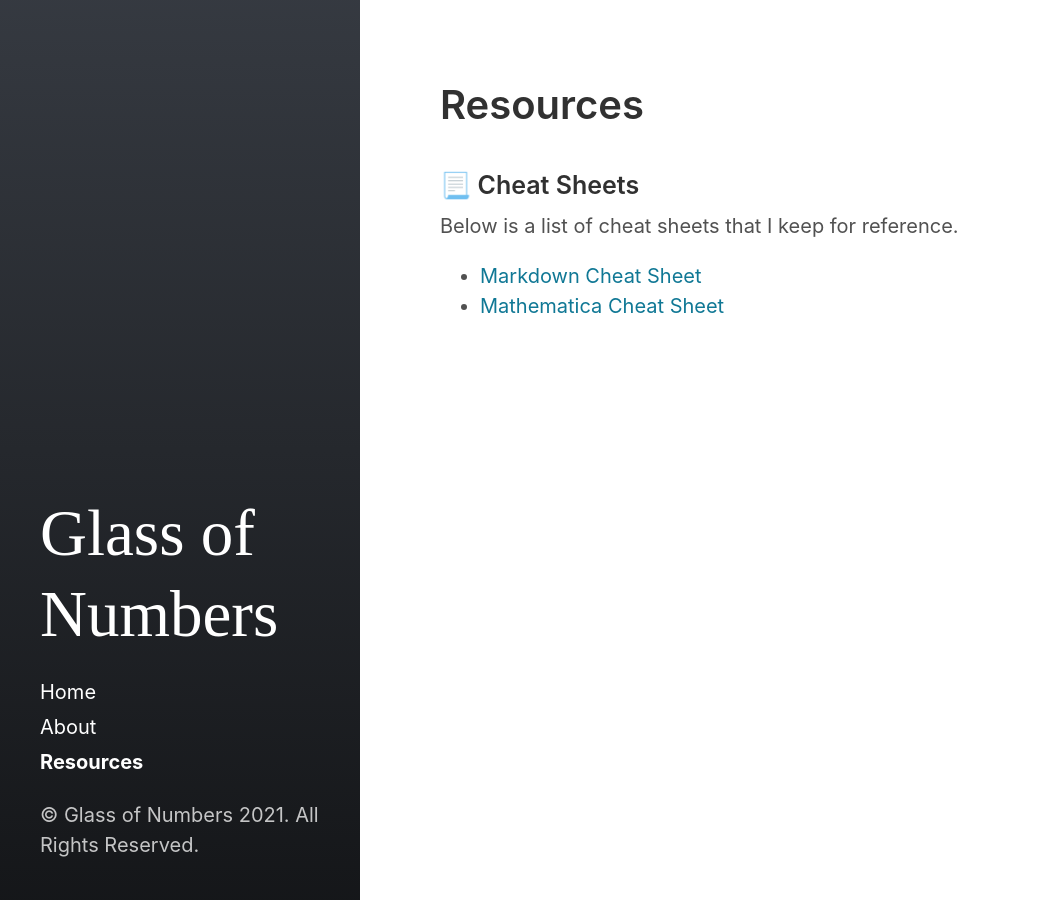
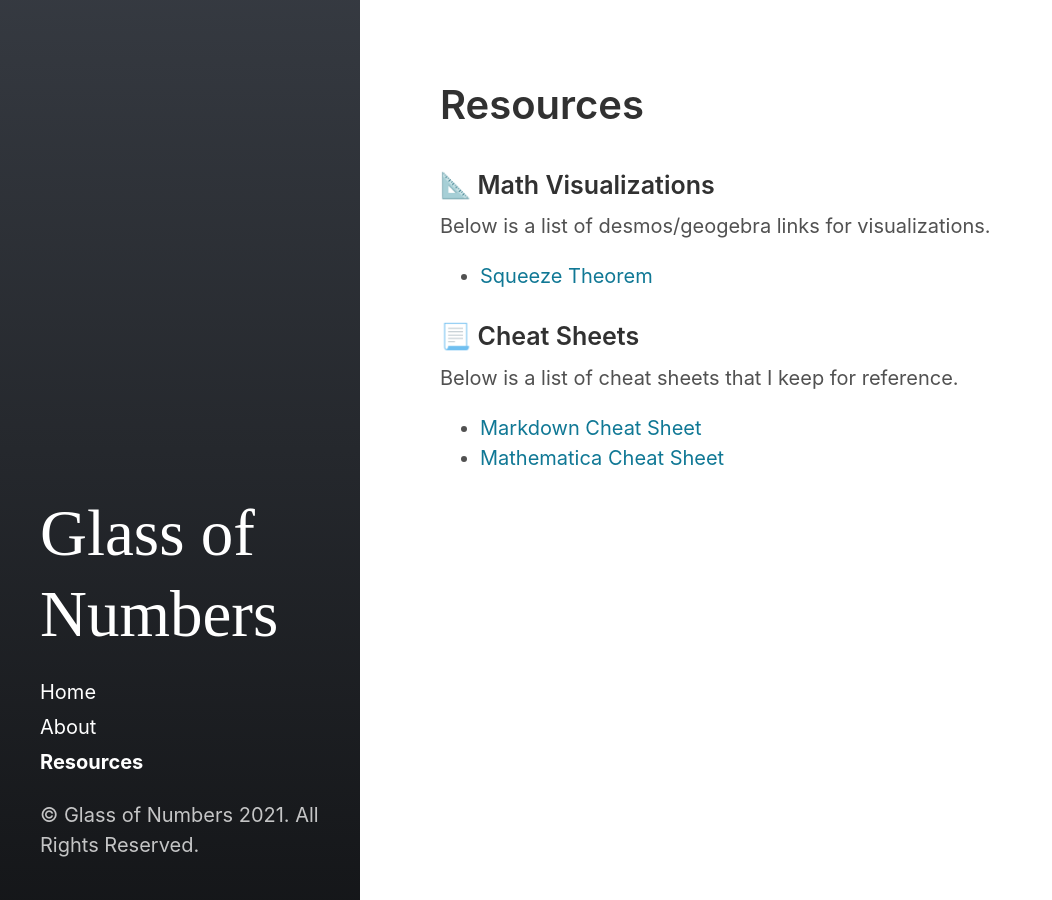
Before and after one commit to mokcak/mokcak.github.io, a Jekyll site: the page built from category/resources.md, in a window 1280 px wide. Shown: the whole page, without its empty margins (0-1052 px from the left). Built offline with Jekyll 4.4.1, drawn with Linux system fonts in a browser that asks for light colours.

Commit message:
Update resources.md

```diff
--- a/category/resources.md
+++ b/category/resources.md
@@ -2,6 +2,14 @@
 layout: category
 title: Resources
 ---
+
+### 📐 Math Visualizations
+
+Below is a list of desmos/geogebra links for visualizations.
+
+- [Squeeze Theorem](https://www.desmos.com/calculator/z9rsrxyjer)
+
+
 
 ### 📃 Cheat Sheets
 
```
